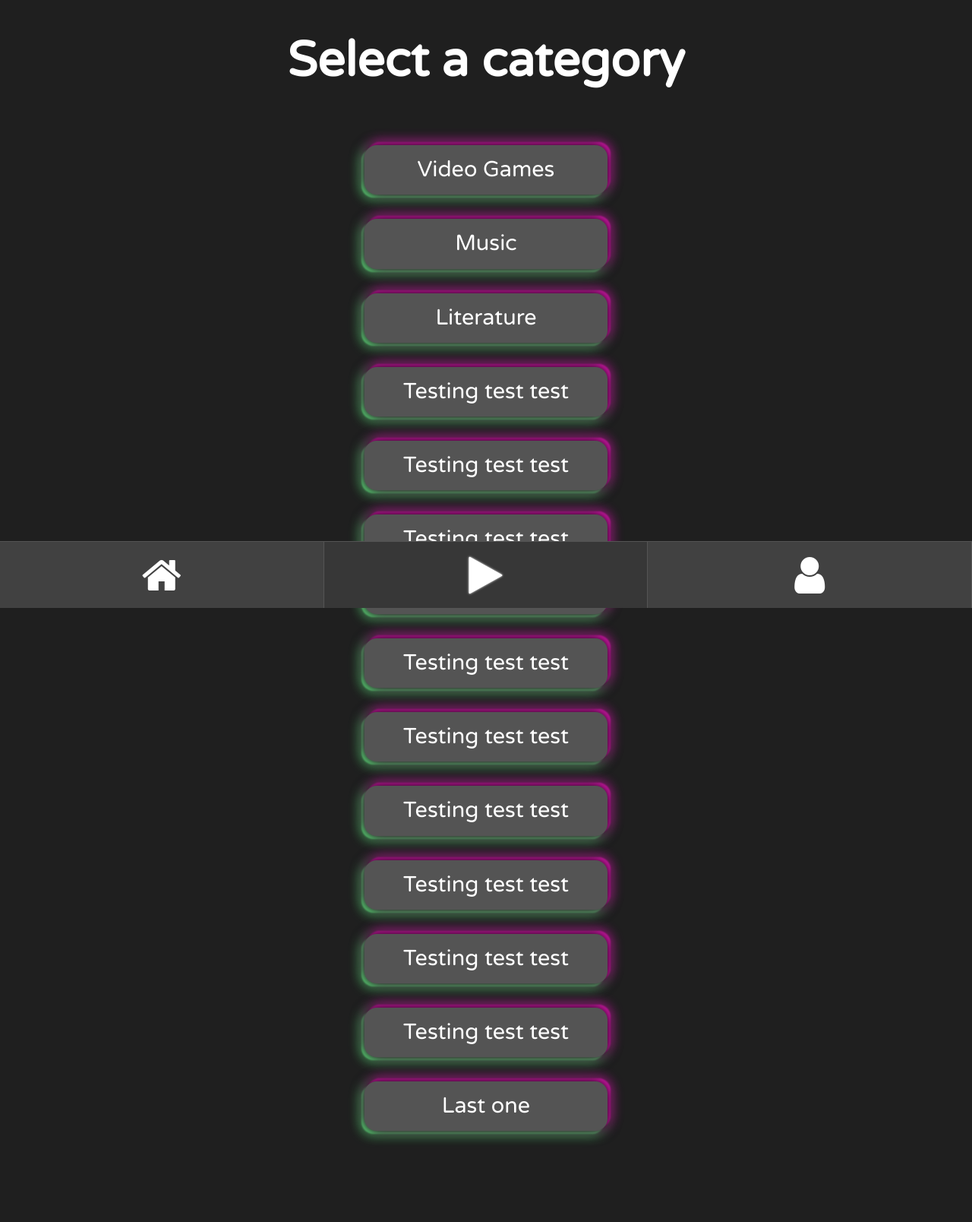
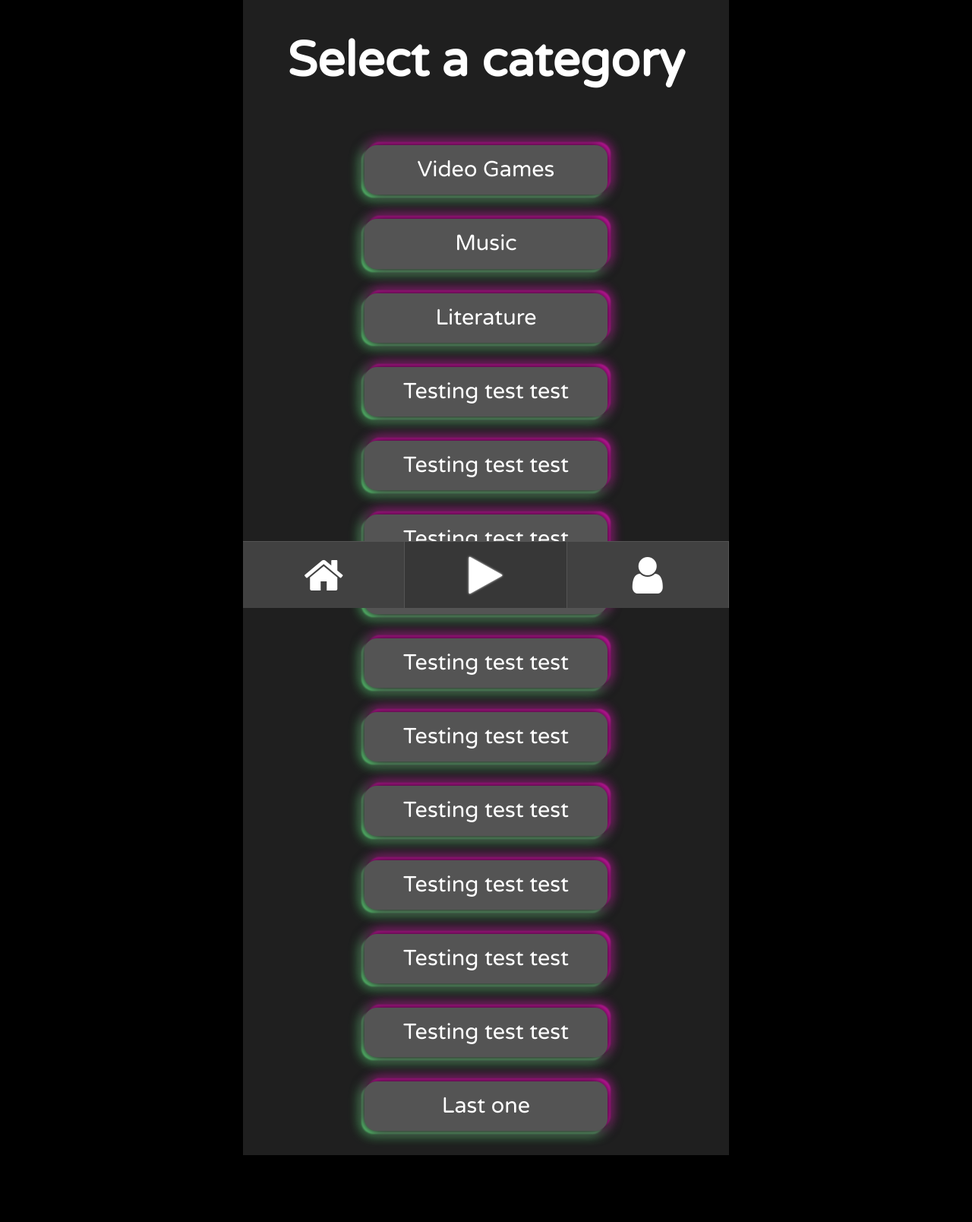
Before and after one commit to Aresiel/TriviaSite, a PHP site: page /play.php in a window 1280 px wide. Shown: the whole page at 76% size. Run offline with PHP 8.4, Linux system fonts and the light colour scheme.

Commit message:
better desktop

```diff
--- a/css/common.css
+++ b/css/common.css
@@ -24,14 +24,15 @@ html {
 body {
     display: flex;
     flex-direction: column;
-    background-color: var(--bg);
-    margin-bottom: 5.5rem;
+    background-color: black;
+    align-items: center;
 }
 
 main {
-    height: 100%;
+    width: 100%;
     color: white;
     text-align: center;
+    background-color: var(--bg);
 }
 
 .navbar {
@@ -87,3 +88,12 @@ a.anim-btn:hover, a.anim-btn:active {
     background-color: var(--dark-gray-hover);
     box-shadow: 0 0 8px 2px black, 10px -10px 2px 0 var(--pink), 10px -10px 32px 0 var(--pink), -10px 10px 2px 0 var(--green), -10px 10px 32px 0 var(--green);
 }
+
+@media (min-width: 1000px) {
+    main {
+        width: 50%;
+    }
+    .navbar {
+        width: 50%;
+    }
+}
--- a/css/big-things.css
+++ b/css/home.css
@@ -73,3 +73,7 @@
     text-shadow: 0 0 4px rgba(0,0,0,50%), 0 0 16px white;
     transition: 50ms;
 }
+
+body, main {
+    height: 100vh;
+}
--- a/css/play.css
+++ b/css/play.css
@@ -25,3 +25,7 @@
 .category-picker > ul > li > a {
     width: 100%;
 }
+
+body {
+    margin-bottom: 5.5rem;
+}
--- a/home.php
+++ b/home.php
@@ -5,7 +5,7 @@
     <?php include "includes/shared_head.php"; ?>
     <title>Trivia Game | Home</title>
 
-    <link type="text/css" rel="stylesheet" href="/css/big-things.css">
+    <link type="text/css" rel="stylesheet" href="/css/home.css">
 </head>
 
 <body>
--- a/includes/nav.php
+++ b/includes/nav.php
@@ -1,7 +1,8 @@
 <?php
     $selectionMap = array(
             "/home.php" => "home",
-            "/play.php" => "game"
+            "/play.php" => "game",
+            "/game.php" => "game"
     );
     $currentSection = $selectionMap[$_SERVER['PHP_SELF']];
 ?>
--- a/play.php
+++ b/play.php
@@ -15,7 +15,7 @@
             Select a category
         </h1>
         <ul>
-            <li><a href="" class="anim-btn">Video Games</a></li>
+            <li><a href="/game.php?cat=13" class="anim-btn">Video Games</a></li>
             <li><a href="" class="anim-btn">Music</a></li>
             <li><a href="" class="anim-btn">Literature</a></li>
             <li><a href="" class="anim-btn">Testing test test</a></li>
```
Also changed, not shown: game.php (added, +20 -0 lines), css/game.css (added).
